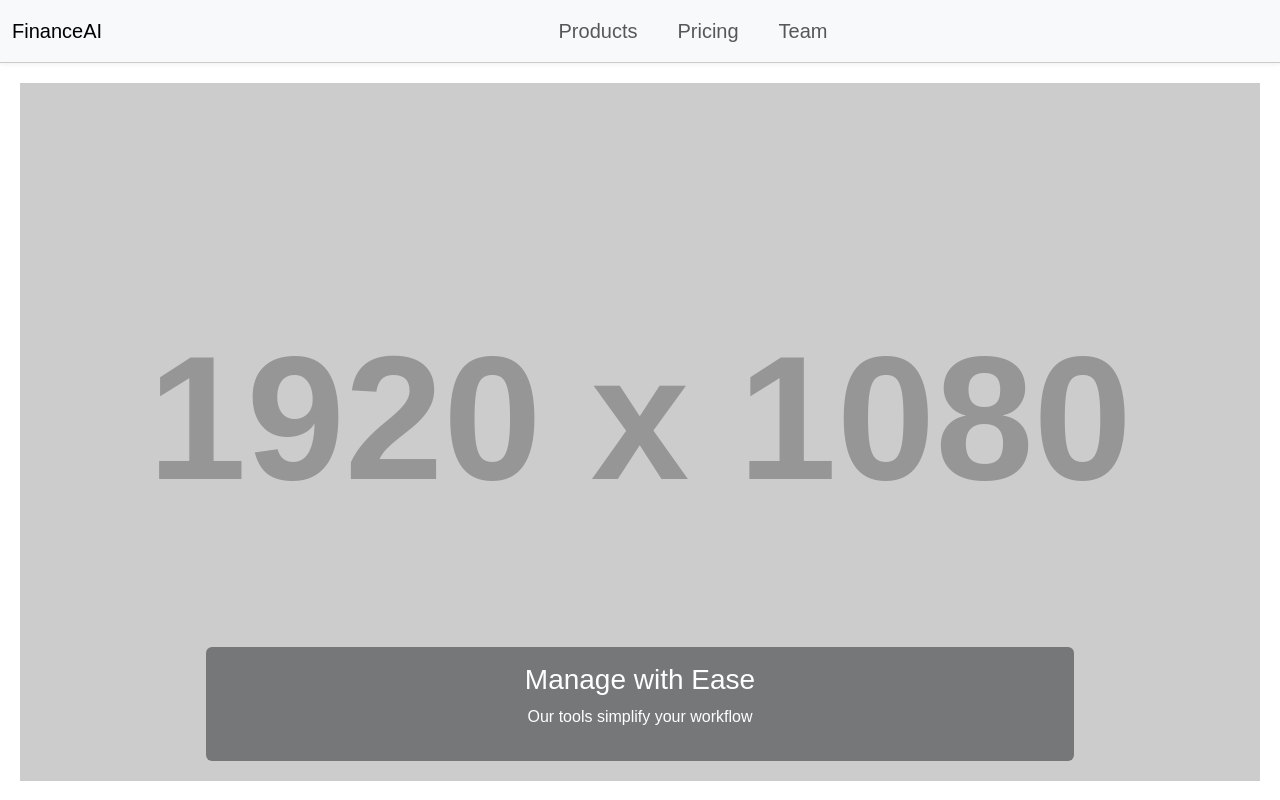
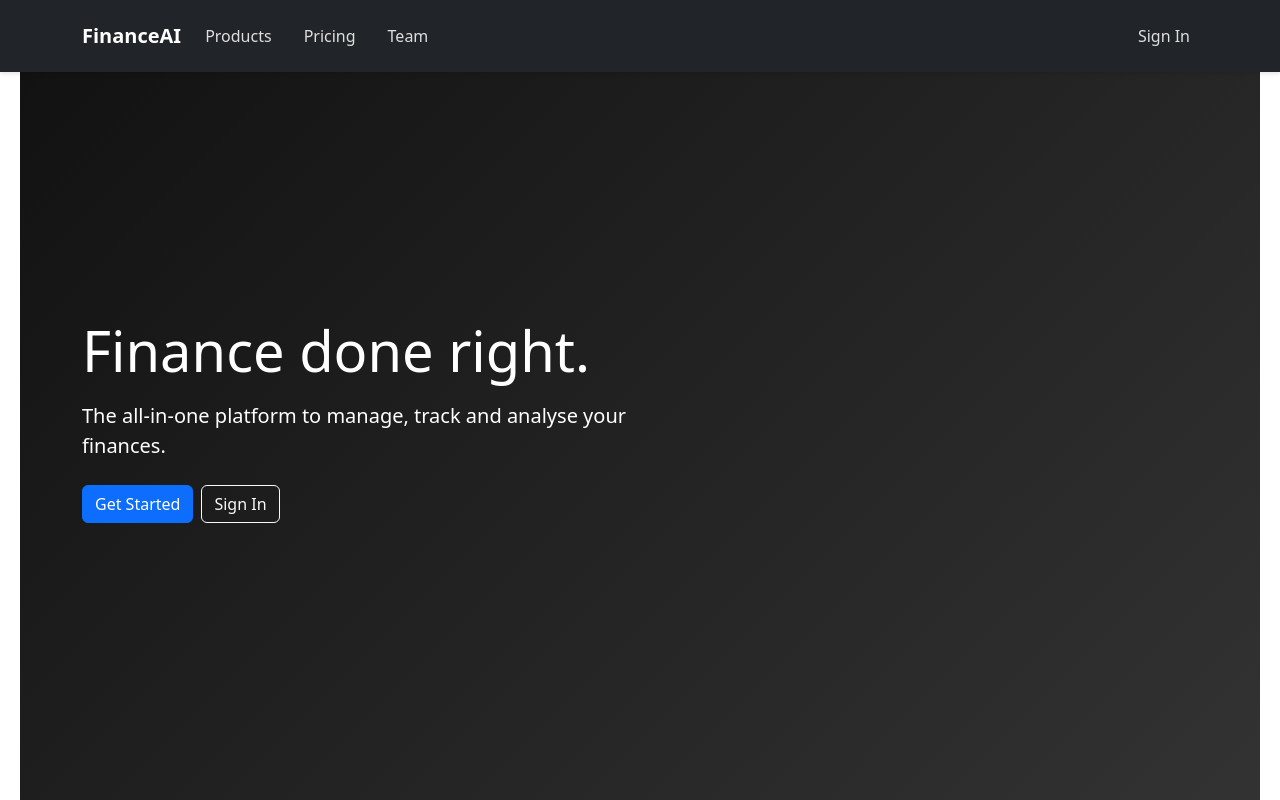
Before and after one commit to ArkaSengupta/LegacyF, a React (Vite) app in the folder frontend/: page / in a window 1280 px wide. Shown: the top 800 px of the page. Built offline with nearby package versions, Linux system fonts and the light colour scheme.

Commit message:
Revamp navbar and home page

```diff
--- a/frontend/src/components/CNavbar.jsx
+++ b/frontend/src/components/CNavbar.jsx
@@ -1,21 +1,25 @@
 
 import { Link, useLocation } from "react-router-dom";
 import "../styles/Navbar.css";
-import { Navbar, Nav, Container, NavDropdown } from 'react-bootstrap';
+import { Navbar, Nav, Container, Button } from 'react-bootstrap';
 
 function CNavbar() {
     const location = useLocation();
     return (
-            <Navbar expand="lg" bg="light" variant="light">
-                <Container fluid>
-                    <Navbar.Brand href="#">FinanceAI</Navbar.Brand>
+            <Navbar expand="lg" bg="dark" variant="dark" fixed="top" className="py-3">
+                <Container>
+                    <Navbar.Brand as={Link} to="/">FinanceAI</Navbar.Brand>
                     <Navbar.Toggle aria-controls="navbarNav" />
                     <Navbar.Collapse id="navbarNav">
-                    <Nav className="mx-auto gap-4 fs-5">
-                        {/* <Nav.Link href="#" active>Home</Nav.Link> */}
-                        <Nav.Link href="/products">Products</Nav.Link>
-                        <Nav.Link href="/pricing">Pricing</Nav.Link>
-                        <Nav.Link href="/team">Team</Nav.Link>
+                    <Nav className="me-auto gap-3">
+                        <Nav.Link as={Link} to="/products">Products</Nav.Link>
+                        <Nav.Link as={Link} to="/pricing">Pricing</Nav.Link>
+                        <Nav.Link as={Link} to="/team">Team</Nav.Link>
+                    </Nav>
+                    <Nav>
+                        {location.pathname !== '/login' && (
+                            <Nav.Link as={Link} to="/login">Sign In</Nav.Link>
+                        )}
                     </Nav>
                     </Navbar.Collapse>
                 </Container>
--- a/frontend/src/pages/Home.jsx
+++ b/frontend/src/pages/Home.jsx
@@ -1,46 +1,35 @@
-import { Carousel, Container, Row, Col, Button } from "react-bootstrap";
+import { Container, Row, Col, Button } from "react-bootstrap";
 import "../styles/Home.css";
 
 function Home() {
   return (
     <div>
-      <Carousel controls={false} indicators interval={3000} className="vh-100">
-        <Carousel.Item>
-          <img
-            className="d-block w-100 h-100 object-fit-cover"
-            src="https://via.placeholder.com/1920x1080?text=Slide+1"
-            alt="First slide"
-          />
-          <Carousel.Caption className="bg-dark bg-opacity-50 rounded p-3">
-            <h3>Welcome to FinanceAI</h3>
-            <p>Smart solutions for your finances</p>
-          </Carousel.Caption>
-        </Carousel.Item>
-        <Carousel.Item>
-          <img
-            className="d-block w-100 h-100 object-fit-cover"
-            src="https://via.placeholder.com/1920x1080?text=Slide+2"
-            alt="Second slide"
-          />
-          <Carousel.Caption className="bg-dark bg-opacity-50 rounded p-3">
-            <h3>Manage with Ease</h3>
-            <p>Our tools simplify your workflow</p>
-          </Carousel.Caption>
-        </Carousel.Item>
-        <Carousel.Item>
-          <img
-            className="d-block w-100 h-100 object-fit-cover"
-            src="https://via.placeholder.com/1920x1080?text=Slide+3"
-            alt="Third slide"
-          />
-          <Carousel.Caption className="bg-dark bg-opacity-50 rounded p-3">
-            <h3>Stay Ahead</h3>
-            <p>Analytics to help you plan ahead</p>
-          </Carousel.Caption>
-        </Carousel.Item>
-      </Carousel>
+      <section className="hero">
+        <Container>
+          <Row className="align-items-center">
+            <Col md={6}>
+              <div className="hero-content">
+                <h1 className="display-4 mb-3">Finance done right.</h1>
+                <p className="lead">
+                  The all‑in‑one platform to manage, track and analyse your
+                  finances.
+                </p>
+                <div className="hero-buttons mt-4">
+                  <Button variant="primary" href="/pricing" className="me-2">
+                    Get Started
+                  </Button>
+                  <Button variant="outline-light" href="/login">
+                    Sign In
+                  </Button>
+                </div>
+              </div>
+            </Col>
+          </Row>
+        </Container>
+      </section>
 
-      <Container className="py-5">
+      <section className="features">
+        <Container>
           <Row className="text-center mb-4">
             <Col>
               <h2>Why FinanceAI?</h2>
@@ -61,14 +50,8 @@ function Home() {
               <p>Your data is protected with industry‑leading security practices.</p>
             </Col>
           </Row>
-        <Row className="mt-5 text-center">
-          <Col>
-            <Button variant="primary" href="/pricing">
-              Get Started
-            </Button>
-          </Col>
-        </Row>
         </Container>
+      </section>
     </div>
   );
 }
--- a/frontend/src/styles/Home.css
+++ b/frontend/src/styles/Home.css
@@ -1,68 +1,19 @@
-/* Container for the whole page */
-div {
-  font-family: Arial, sans-serif;
+.hero {
+  height: 100vh;
+  background: linear-gradient(135deg, #111 0%, #333 100%);
+  color: #fff;
+  display: flex;
+  align-items: center;
 }
 
-/* Styles for the notes section */
-.notes-section {
-  margin-bottom: 2rem;
+.hero-content {
+  max-width: 600px;
 }
 
-.notes-section h2 {
-  color: #333;
-  font-size: 24px;
+.hero-buttons .btn {
+  margin-right: 0.5rem;
 }
 
-/* Styles for individual notes - assuming your Note component has some container element */
-.note {
-  background-color: #f9f9f9;
-  border-left: 5px solid #007bff;
-  margin: 10px 0;
-  padding: 10px 15px;
-  border-radius: 5px;
+.features {
+  padding: 4rem 0;
 }
-
-/* Styles for the form section */
-form {
-  background-color: #fff;
-  padding: 20px;
-  border-radius: 8px;
-  box-shadow: 0 2px 4px rgba(0, 0, 0, 0.1);
-  max-width: 500px;
-  margin: auto;
-}
-
-form h2 {
-  color: #333;
-  font-size: 24px;
-  margin-bottom: 20px;
-}
-
-form label {
-  font-weight: bold;
-  margin-top: 10px;
-}
-
-form input,
-form textarea {
-  width: 100%;
-  padding: 8px;
-  margin: 8px 0 16px;
-  border: 1px solid #ccc;
-  border-radius: 4px;
-  box-sizing: border-box;
-}
-
-form input[type="submit"] {
-  background-color: #007bff;
-  color: white;
-  padding: 10px 20px;
-  border: none;
-  border-radius: 4px;
-  cursor: pointer;
-  font-size: 16px;
-}
-
-form input[type="submit"]:hover {
-  background-color: #0056b3;
-}
--- a/frontend/src/styles/Navbar.css
+++ b/frontend/src/styles/Navbar.css
@@ -1,41 +1,15 @@
 .navbar {
-/*     background-color: #ffffff; */
-    padding: 10px 20px;
-/*     border-bottom: 1px solid #eaeaea; */
-    box-shadow: 0 2px 4px rgba(0, 0, 0, 0.05);
-    background-color: #f8f9fa;
-    border-bottom: 1px solid #ccc;
+  box-shadow: 0 2px 4px rgba(0, 0, 0, 0.1);
 }
 
-.nav-list {
-    list-style: none;
-    display: flex;
-    gap: 20px;
-    margin: 0;
-    padding: 0;
-}
-.nav-link {
-    text-decoration: none;
-    color: #333;
-    transition: color 0.2s ease, transform 0.1s ease;
+.navbar-brand {
+  font-weight: 700;
 }
 
-.nav-link:hover {
-    color: #007bff;
+.navbar-dark .nav-link {
+  color: rgba(255, 255, 255, 0.85);
 }
 
-.nav-item.active .nav-link {
-    font-weight: bold;
+.navbar-dark .nav-link:hover {
+  color: #fff;
 }
-
-.nav-link:active {
-    transform: scale(0.95);
-=======
-.nav-item a {
-    text-decoration: none;
-    color: #333;
-}
-
-.nav-item a:hover {
-    text-decoration: underline;
-}
```
Lines whose indentation alone changed are shown as unchanged.
